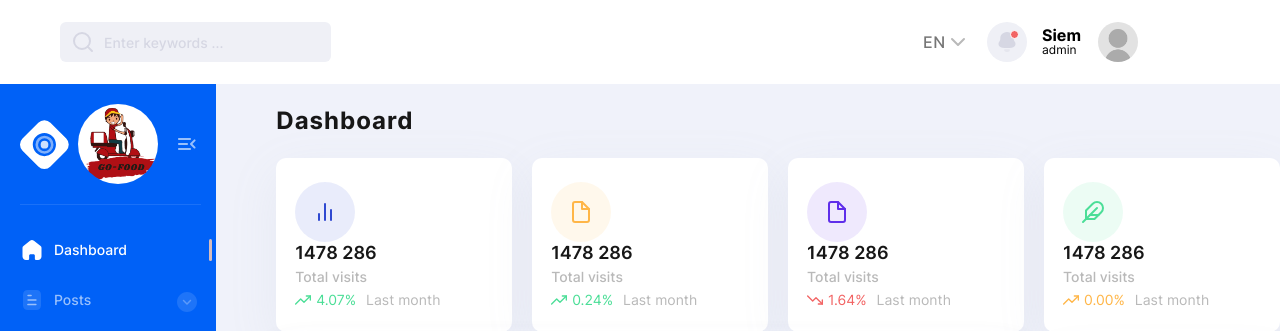
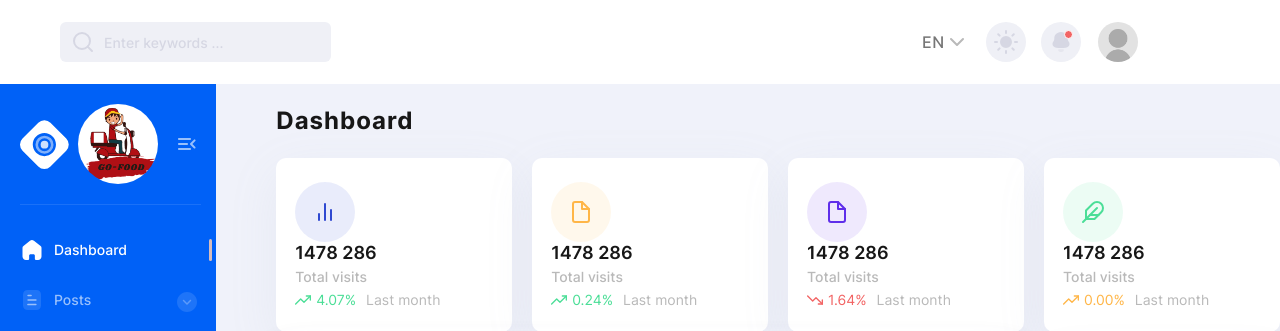
Before and after one commit to ratanak-khoeurn/G-11-Project-VC1, a PHP site: page /admin in a window 1280 px wide. Shown: the top 331 px of the page. Run offline with PHP 8.4, Linux system fonts and the light colour scheme.

Commit message:
Revert "fix code"

```diff
--- a/admin_router.php
+++ b/admin_router.php
@@ -10,6 +10,7 @@ $routes = [
     '/manager_admin' => 'controllers/admin/manager.controller.php',
     '/customer_admin' => 'controllers/admin/customer.controller.php',
     '/deliverer_admin' => 'controllers/admin/deliverer.controller.php',
+
 ];
 
 if (array_key_exists($uri, $routes)) {
--- a/layouts/admin/nav-top.php
+++ b/layouts/admin/nav-top.php
@@ -23,6 +23,11 @@
 
         </ul>
       </div>
+      <button class="theme-switcher gray-circle-btn" type="button" title="Switch theme">
+        <span class="sr-only">Switch theme</span>
+        <i class="sun-icon" data-feather="sun" aria-hidden="true"></i>
+        <i class="moon-icon" data-feather="moon" aria-hidden="true"></i>
+      </button>
       <div class="notification-wrapper">
         <button class="gray-circle-btn dropdown-btn" title="To messages" type="button">
           <span class="sr-only">To messages</span>
@@ -69,10 +74,6 @@
           </li>
         </ul>
       </div>
-      <div class="name">
-        <h4 class="first">Siem</h4>
-        <span class="role" style="font-size:12px;">admin</span>
-      </div>
       <div class="nav-user-wrapper">
         <button href="##" class="nav-user-btn dropdown-btn" title="My profile" type="button">
           <span class="sr-only">My profile</span>
@@ -91,8 +92,8 @@
               <i data-feather="settings" aria-hidden="true"></i>
               <span>Account settings</span>
             </a></li>
-          <li><a class="danger" href="../../models/logout.model.php">
-              <i data-feather="log-out" aria-hidden="true" ></i>
+          <li><a class="danger" href="/signin">
+              <i data-feather="log-out" aria-hidden="true"></i>
               <span>Log out</span>
             </a></li>
         </ul>
```
Also changed, not shown: models/logout.model.php (deleted, +0 -10 lines).
